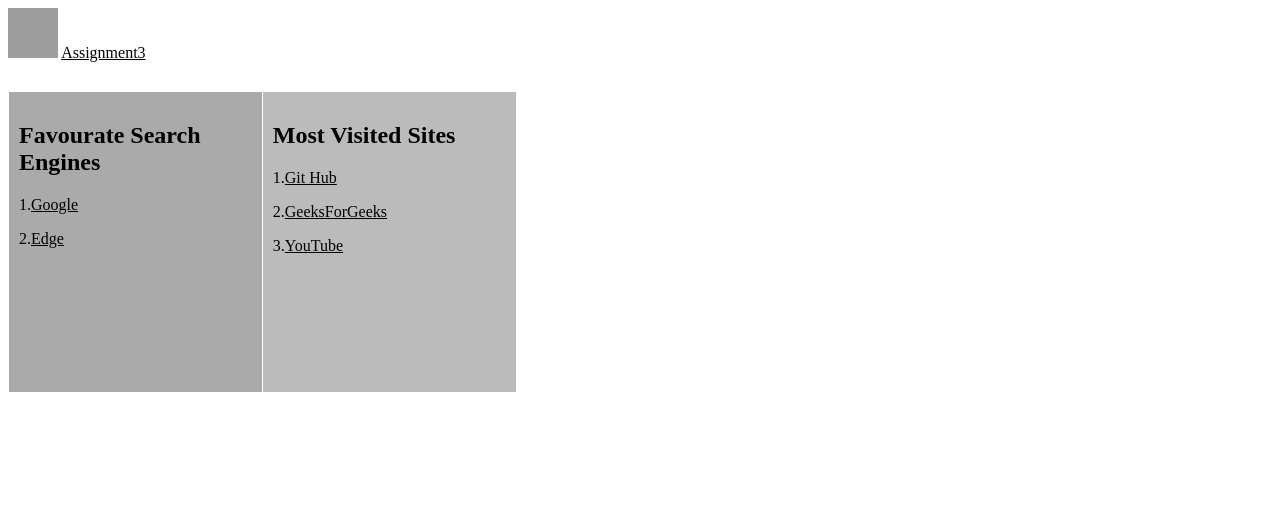
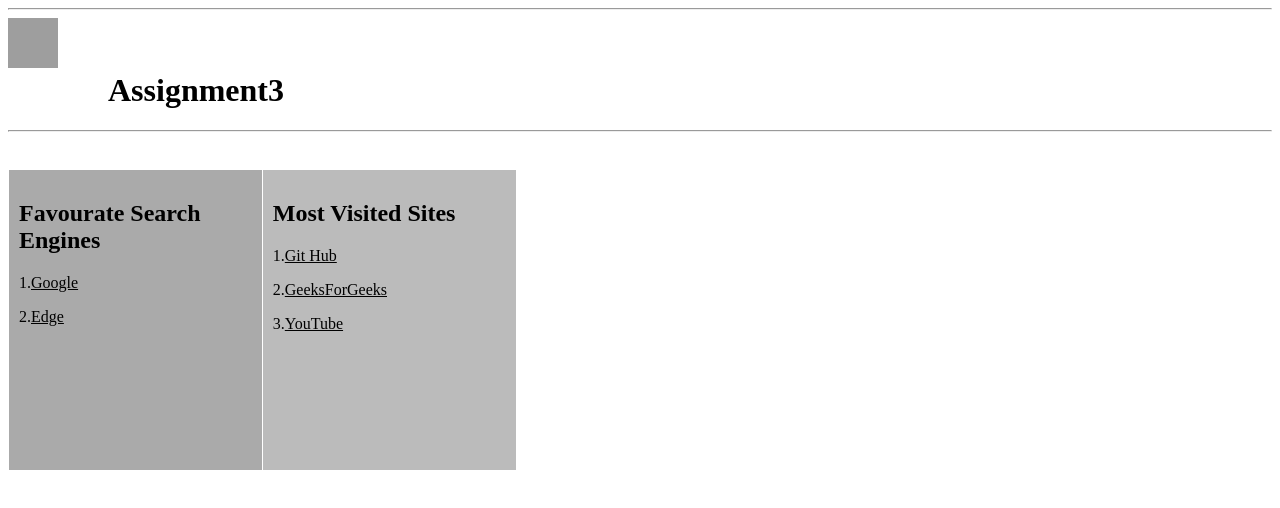
Before and after one commit to shireeshatheegulla/SIRI1234, a plain HTML site: page index.html in a window 1280 px wide. Drawn offline with Linux system fonts and the light colour scheme; grey boxes are pictures that could not be loaded.

Commit message:
my initial commit

```diff
--- a/index.html
+++ b/index.html
@@ -13,16 +13,6 @@
 
         }
 
-
-        .img-align{
-          vertical-align:center;
-          align-items:center ;
-
-        }
-
-
-
-
         .column {
           float:left;
           width: 20%;
@@ -37,16 +27,26 @@
         display: table;
         clear: both;
       }
+    h1{
+    text-align: left;
+    margin-left:100px;
+    margin-top:0px;
+
+    }
       </style>
       </head>
       <body>
-      <div>
+      <header>
+        <hr>
+        <div class="section1">
         <image class="image-align" src="https://images.unsplash.com/photo-1567446537708-ac4aa75c9c28?ixid=MnwxMjA3fDB8MHxzZWFyY2h8NHx8bG9nb3xlbnwwfHwwfHw%3D&ixlib=rb-1.2.1&auto=format&fit=crop&w=500&q=60" width="50px" height="50px">
-        <span>
-          <u>Assignment3</u>
-        </span>
+        </div>
+        <div class="section2"></div>
+          <h1>Assignment3</h1>
+          <hr>
+        </div>
 
-      </div>
+      </header>
 
       <div class="row">
         <div class="column" style="background-color:#aaa;">
```
